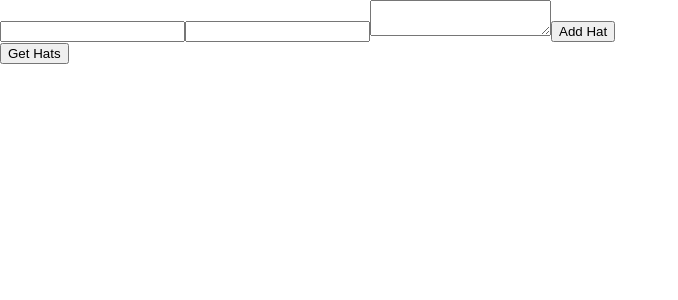
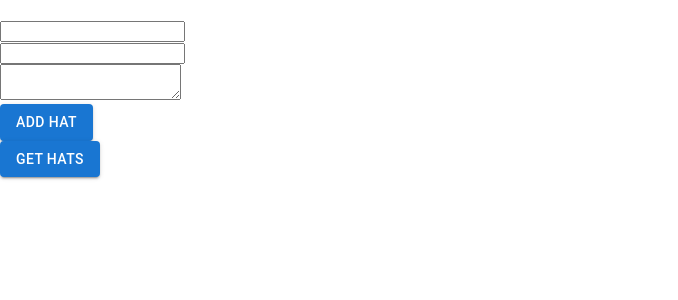
Before and after one commit to SokolSheri/madhattr-ui, a React (Create React App) app: page / in a window 1280 px wide. Shown: the top 300 px of the page, without its empty margins (0-678 px from the left). Built offline with nearby package versions, Linux system fonts and the light colour scheme.

Commit message:
added material ui

```diff
--- a/package.json
+++ b/package.json
@@ -3,6 +3,9 @@
   "version": "0.1.0",
   "private": true,
   "dependencies": {
+    "@emotion/react": "^11.9.0",
+    "@emotion/styled": "^11.8.1",
+    "@mui/material": "^5.6.3",
     "@testing-library/jest-dom": "^5.16.4",
     "@testing-library/react": "^13.1.1",
     "@testing-library/user-event": "^13.5.0",
--- a/src/App.js
+++ b/src/App.js
@@ -1,19 +1,13 @@
-import axios from "axios";
+import Hats from "./components/GetHats"
 import AddHat from "./components/AddHat";
 
 function App() {
 
-  const getAllHats = async () => {
-    const { data } = await axios.get("http://localhost:8080/hats");
-    console.log(data);
-
-  }
-
-
   return (
     <div>
       <AddHat />
-      <button onClick={() => getAllHats()}>Get Hats</button>
+      <Hats />
+      {/* <button onClick={() => getAllHats()}>Get Hats</button> */}
     </div>
   );
 }
--- a/src/components/AddHat.js
+++ b/src/components/AddHat.js
@@ -1,21 +1,43 @@
 import React, { useState } from 'react'
-
+import axios from 'axios'
+import { Button } from '@mui/material';
 
 function AddHat() {
     const [hatType, setHatType] = useState('');
+    const [hatColor, setHatColor] = useState('');
+    const [hatDesc, setHatDesc] = useState('');
 
     const handleChangeType = (evt) => {
         setHatType(evt.target.value)
-        console.log(hatType);
+    }
+
+    const handleChangeColor = (evt) => {
+        setHatColor(evt.target.value)
+    }
+
+    const handleChangeDesc = (evt) => {
+        setHatDesc(evt.target.value)
+    }
+
+    const handleSubmit = async(evt) => {
+        evt.preventDefault();
+        await axios.post("http://localhost:8080/hats", {color: hatColor,type: hatType, description: hatDesc})
+
     }
 
     return (
-        <form>
-            <input type='text' id='color' />
+        <form onSubmit={(evt) => handleSubmit(evt)}>
+            <br />
+            <input type='text' id='color' onChange={(e) => handleChangeColor(e)} />
+            <br />
             <input type='text' name='hatType' onChange={(e) => handleChangeType(e)} />
-            <textarea id='desc' />
-            <button type='submit'>Add Hat</button>
+            <br />
+            <textarea id='desc' onChange={(e) => handleChangeDesc(e)} />
+            <br />
+            <Button variant="contained">Add Hat</Button>
         </form>
+
+
     );
 }
 
--- /dev/null
+++ b/src/components/GetHats.js
@@ -0,0 +1,20 @@
+import axios from "axios";
+import { Button } from '@mui/material';
+
+function Hats() {
+
+    const getAllHats = async () => {
+      const { data } = await axios.get("http://localhost:8080/hats");
+      console.log(data);
+    }
+
+
+    return (
+      <div>
+        <Button variant="contained" onClick={() => getAllHats()}>Get Hats</Button>
+       {/* <button onClick={() => getAllHats()}>Get Hats</button> */}
+      </div>
+    );
+  }
+
+  export default Hats;
```
Also changed, not shown: 1 other file (tests, documents, lock files or other folders).
